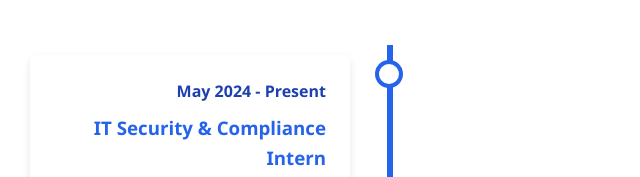
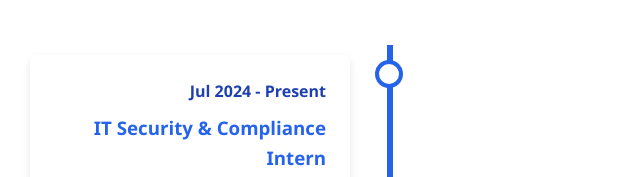
Before and after one commit to rameshomkarmurthy/RameshKO.github.io, a plain HTML site: page index.html in a window 1280 px wide. Shown: the part 1200-1377 px from the top of the page, 250-890 px from the left. Drawn offline with Linux system fonts and the light colour scheme.

Commit message:
index.html

```diff
--- a/index.html
+++ b/index.html
@@ -442,7 +442,7 @@
             <div class="timeline">
                 <div class="timeline-item left">
                     <div class="timeline-content">
-                        <div class="timeline-date">May 2024 - Present</div>
+                        <div class="timeline-date">Jul 2024 - Present</div>
                         <h3>IT Security & Compliance Intern</h3>
                         <h4>Titan Company Limited</h4>
                         <ul>
@@ -561,4 +561,5 @@
         });
     </script>
 </body>
+
 </html>
```
